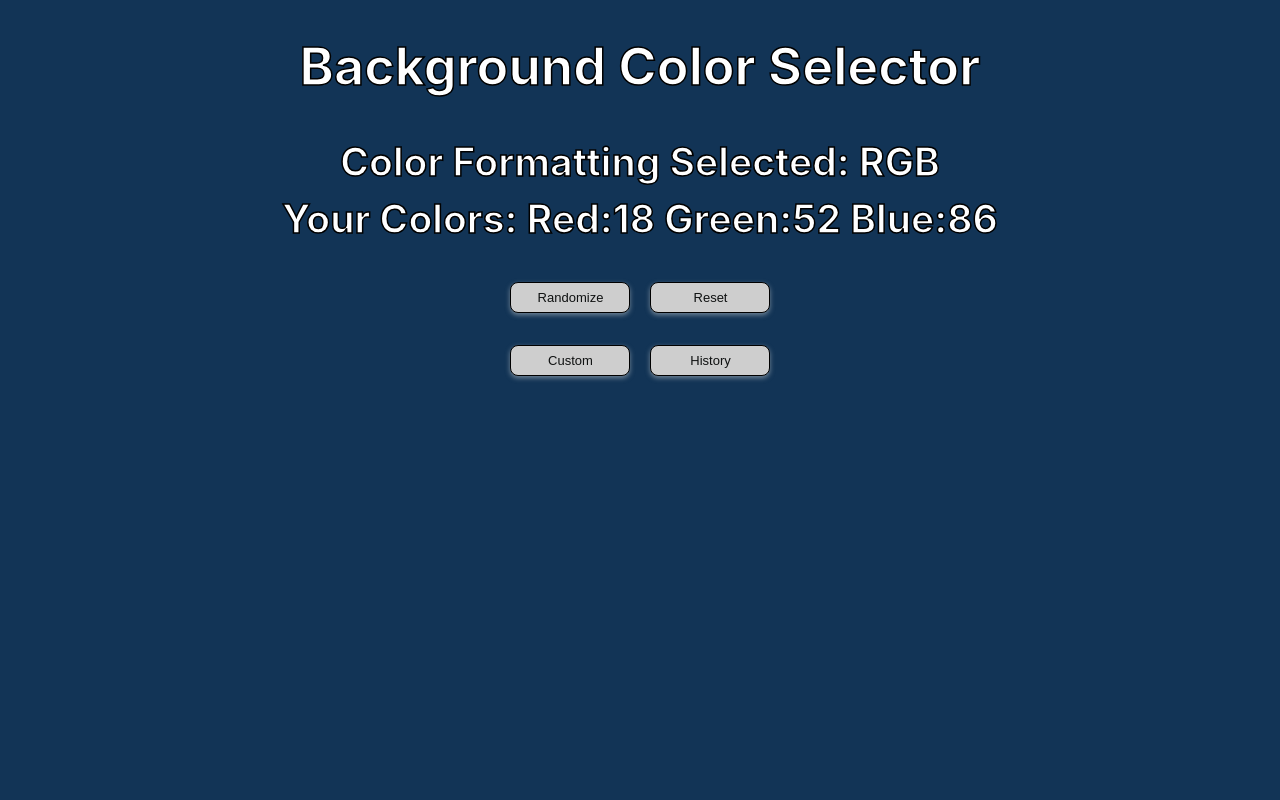
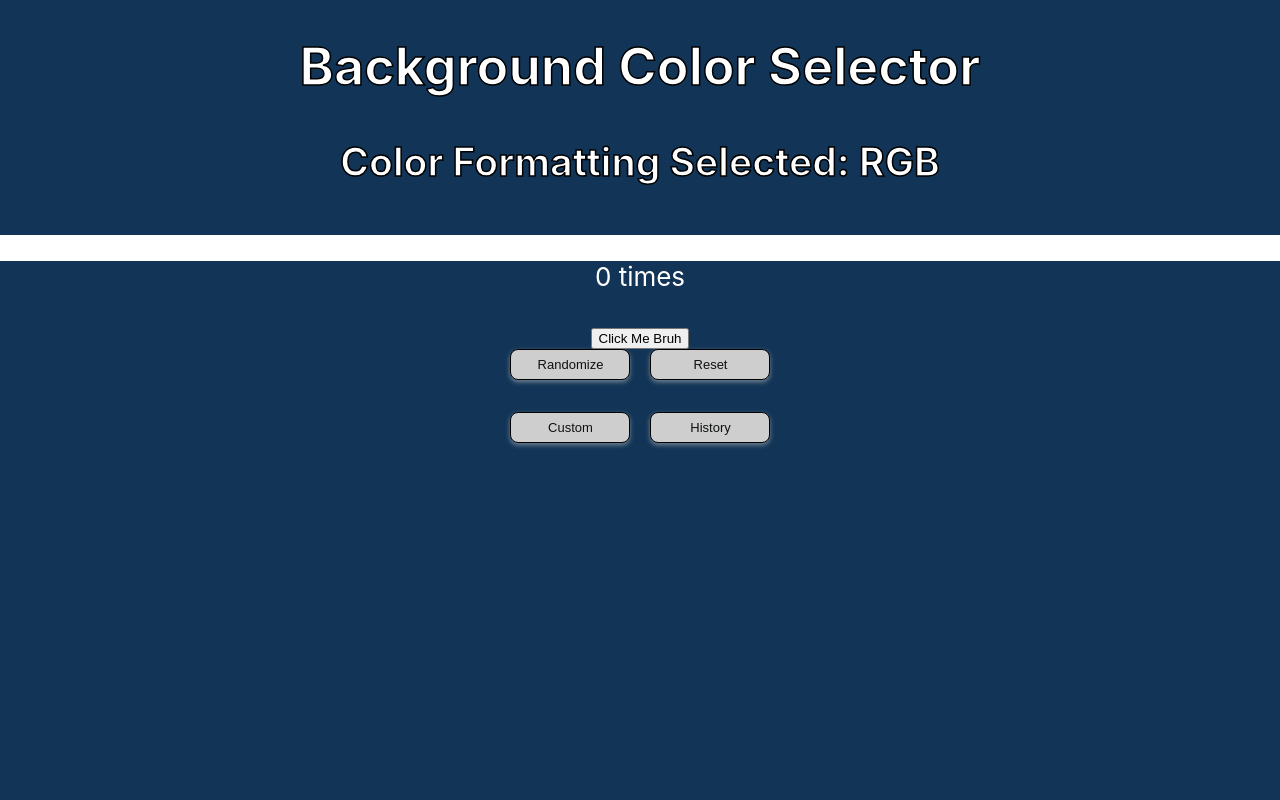
Before and after one commit to elliottingey/colors, a React (Create React App) app: page / in a window 1280 px wide. Shown: the top 800 px of the page. Built offline with nearby package versions, Linux system fonts and the light colour scheme.

Commit message:
using react hooks example to figure out next part

```diff
--- a/src/App.tsx
+++ b/src/App.tsx
@@ -1,15 +1,44 @@
-import React from 'react';
+import React, { useState } from 'react';
 import './App.css';
 
 
 
 var mode ='RGB'
-function changeModeTo(mode: string){
-  if (mode === 'RGB'|| mode === 'HEX'|| mode === 'PICKER'){
-    return mode;
+var colorType = 'RGB';
+
+
+function modeCheck(modeSelect: string){
+  if (modeSelect === 'RGB'){
+    mode = 'RGB';
   }
+  else if (modeSelect === 'HEX'){
+    mode = 'HEX';
+  }
+  else if (modeSelect === 'picker'){
+    mode = 'picker';
+  }
+  modeHeader();
+  //alert(mode);
+  return mode;
 }
 
+//TODO add function here to find appropriate values
+
+//TODO add image of color picker
+function modeHeader(){
+  //var modeSelect = modeCheck(mode);
+  var colorHeader;
+  if (mode === 'RGB'){
+    colorHeader = 'Selected RGB Colors:  Red:{RGBred}  Green:{RGBgreen}  Blue:{RGBblue}';
+  }
+  else if (mode === 'HEX'){
+    colorHeader = 'Selected Hex Code: #';
+  }
+  else if (mode === 'picker'){
+    colorHeader = 'Selected RGB Colors:  Red:{RGBred}  Green:{RGBgreen}  Blue:{RGBblue}';
+  }
+  return colorHeader;
+}
 
 function randomize(){
   //outputs a random 6 digit string with # in front to make randomized hex code
@@ -60,8 +89,18 @@ function RBGTextChange() {
 
 }
 
+function Example() {
 
-var colorType = 'RGB';
+  const [count, setCount] = useState(0);
+
+  return (
+    <div>
+      <p>{count} times</p>
+      <button onClick={() => setCount(count + 1)} >Click Me Bruh</button>
+    </div>
+  );
+}
+
 var hexSiteColor = '123456';
 var RGBred = '18';
 var RGBgreen = '52';
@@ -74,15 +113,16 @@ function App() {
     <div className="App">
       <header className="App-header" id="headerID">
 
+
       <h1 className="h1title"> Background Color Selector</h1>
-      <h2 className="h2title">Color Formatting Selected: {colorType}</h2>
-      <h2 className="h2title2">Your Colors:  Red:{RGBred}  Green:{RGBgreen}  Blue:{RGBblue}</h2>
+      <h2 className="h2title">Color Formatting Selected: {modeCheck(mode)}</h2>
+      <h2 className="h2title2">{modeHeader}</h2>
 
       </header>
 
 
       <body className="App-body" id="bodyID">
-
+        {Example()}
         <div>
           <button className="button-action" onClick={insertRandomColor}>Randomize</button>
           <button className="button-action" onClick={resetColor}>Reset</button>
@@ -94,7 +134,6 @@ function App() {
             <div className="dropdown-content" style={{right:10}}>
               <div><button className="custom-drop-btn">rgb</button></div>
               <div><button className="custom-drop-btn">Hex Values</button></div>
-
               <div><button className="custom-drop-btn">color picker</button></div>
               <div><a href="#">Link 3</a></div>
             </div>
```
